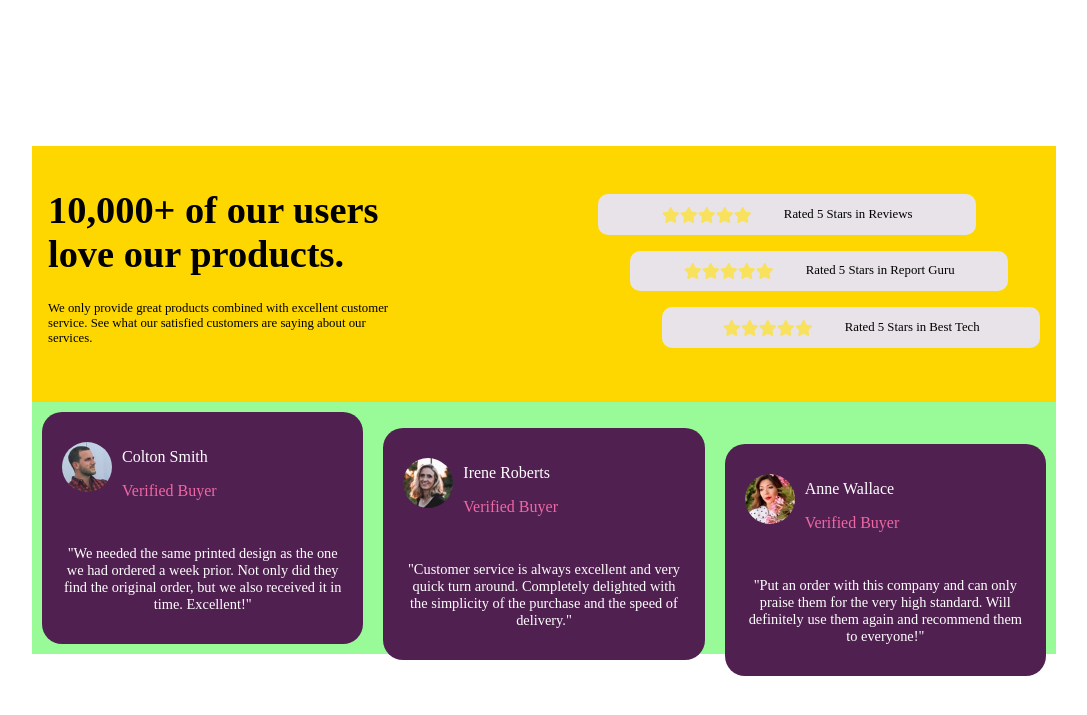
After one commit to Rukhsar-saba/Social, a PHP site: page /index.html in a window 1280 px wide. The commit adds this page. Shown: the top 715 px of the page, without its empty margins (96-1183 px from the left). Run offline with PHP 8.4, Linux system fonts and the light colour scheme; some libraries are stand-ins or nearby versions.

Commit message:
make new html file and css git ststus

```diff
--- /dev/null
+++ b/index.html
@@ -0,0 +1,106 @@
+<!DOCTYPE html>
+<html lang="en">
+  <head>
+    <meta charset="UTF-8" />
+    <meta http-equiv="X-UA-Compatible" content="IE=edge" />
+    <meta name="viewport" content="width=device-width, initial-scale=1.0" />
+    <link rel="icon" type="image/png" href="image/favicon-32x32.png" />
+    <script
+      src="https://kit.fontawesome.com/509889bd2b.js"
+      crossorigin="anonymous"
+    ></script>
+    <link rel="stylesheet" href="style2.css" />
+    <link rel="preconnect" href="https://fonts.gstatic.com" />
+    <link
+      href="https://fonts.googleapis.com/css2?family=Spartan&display=swap"
+      rel="stylesheet"
+    />
+    <title>Social Proof</title>
+  </head>
+  <body>
+    <div class="container">
+      <div class="product">
+        <div class="product-description">
+          <h1>10,000+ of our users love our products.</h1>
+          <p>
+            We only provide great products combined with excellent customer
+            service. See what our satisfied customers are saying about our
+            services.
+          </p>
+        </div>
+        <div class="rating">
+          <div class="reviews">
+            <i class="fas fa-star"></i>
+            <i class="fas fa-star"></i>
+            <i class="fas fa-star"></i>
+            <i class="fas fa-star"></i>
+            <i class="fas fa-star"></i>
+            <p>Rated 5 Stars in Reviews</p>
+          </div>
+
+          <div class="report-guru">
+            <i class="fas fa-star"></i>
+            <i class="fas fa-star"></i>
+            <i class="fas fa-star"></i>
+            <i class="fas fa-star"></i>
+            <i class="fas fa-star"></i>
+            <p>Rated 5 Stars in Report Guru</p>
+          </div>
+
+          <div class="best-tech">
+            <i class="fas fa-star"></i>
+            <i class="fas fa-star"></i>
+            <i class="fas fa-star"></i>
+            <i class="fas fa-star"></i>
+            <i class="fas fa-star"></i>
+            <p>Rated 5 Stars in Best Tech</p>
+          </div>
+        </div>
+      </div>
+      <div class="comment">
+        <div class="comment-section" id="comment1">
+          <div class="comment_box">
+            <img src="image/image-colton.jpg" alt="image-colton" />
+            <div class="commenter_name">
+              <p class="name">Colton Smith</p>
+              <p class="verified_review">Verified Buyer</p>
+            </div>
+          </div>
+          <p class="review-point">
+            "We needed the same printed design as the one we had ordered a week
+            prior. Not only did they find the original order, but we also
+            received it in time. Excellent!"
+          </p>
+        </div>
+        <div class="comment-section" id="comment2">
+          <div class="comment_box">
+            <img src="image/image-irene.jpg" alt="image-irene" />
+            <div class="commenter_name">
+              <p class="name">Irene Roberts</p>
+              <p class="verified_review">Verified Buyer</p>
+            </div>
+          </div>
+          <p class="review-point">
+            "Customer service is always excellent and very quick turn around.
+            Completely delighted with the simplicity of the purchase and the
+            speed of delivery."
+          </p>
+        </div>
+        <div class="comment-section" id="comment3">
+          <div class="comment_box">
+            <img src="image/image-anne.jpg" alt="image-anne" />
+            <div class="commenter_name">
+              <p class="name">Anne Wallace</p>
+              <p class="verified_review">Verified Buyer</p>
+            </div>
+          </div>
+          <p class="review-point">
+            "Put an order with this company and can only praise them for the
+            very high standard. Will definitely use them again and recommend
+            them to everyone!"
+          </p>
+        </div>
+      </div>
+    </div>
+  </body>
+</html>
--- a/style.css
+++ b/style.css
@@ -4,7 +4,6 @@ body {
 .social {
   display: flex;
   flex-direction: column;
-  margin: auto;
   align-items: center;
   justify-content: center;
 }
@@ -12,7 +11,6 @@ body {
   display: flex;
   justify-content: space-evenly;
   align-items: center;
-  justify-content: center;
   width: 70%;
 }
 .product {
--- /dev/null
+++ b/style2.css
@@ -0,0 +1,269 @@
+.body {
+  font-family: "Spartan", sans-serif;
+}
+.container {
+  background-color: orangered;
+  width: 80%;
+  position: fixed;
+  top: 50%;
+  left: 50%;
+  transform: translate(-50%, -50%);
+}
+.product-description h1 {
+  font-size: 2.4rem;
+  font-weight: 700;
+}
+.product-description p {
+  font-size: 0.8rem;
+}
+.product {
+  height: 16rem;
+  display: flex;
+  justify-content: space-between;
+  background-color: gold;
+}
+.product-description {
+  width: 35%;
+  padding: 1rem;
+}
+.rating {
+  width: 40%;
+  padding-top: 2rem;
+}
+.reviews i,
+.report-guru i,
+.best-tech i {
+  color: hsl(51, 92%, 67%);
+  padding-top: 0.8rem;
+}
+.reviews,
+.report-guru,
+.best-tech {
+  background-color: hsl(300, 9%, 90%);
+  border-radius: 10px;
+  margin: 1rem;
+  text-align: center;
+  display: flex;
+  justify-content: center;
+}
+.reviews {
+  position: relative;
+  right: 4rem;
+}
+.report-guru {
+  position: relative;
+  right: 2rem;
+}
+.reviews p,
+.report-guru p,
+.best-tech p {
+  font-size: 0.8rem;
+  padding-left: 2rem;
+}
+.comment {
+  background-color: palegreen;
+  display: flex;
+  justify-content: space-between;
+}
+.comment-section {
+  background-color: hsl(300, 43%, 22%);
+  color: hsl(0, 0%, 100%);
+  border-radius: 20px;
+  padding: 20px;
+  margin: 10px;
+  width: 18rem;
+  height: 12rem;
+  display: inline-block;
+}
+#comment2 {
+  position: relative;
+  top: 1rem;
+}
+#comment3 {
+  position: relative;
+  top: 2rem;
+}
+.comment-section img {
+  border-radius: 50px;
+  width: 50px;
+  height: 50px;
+  margin-right: 10px;
+  margin-top: 10px;
+}
+.comment_box {
+  display: flex;
+  align-content: flex-start;
+}
+.commenter_name {
+  display: inline-block;
+  padding-bottom: 15px;
+}
+.verified_review {
+  color: hsl(333, 80%, 67%);
+}
+.review-point {
+  text-align: center;
+  font-size: 0.9rem;
+}
+/* tab1 Design */
+@media screen and (min-width: 925px) and (max-width: 1069px) {
+  .product h1 {
+    font-size: 2.2rem;
+    font-weight: 700;
+  }
+  .product p {
+    font-size: 0.8rem;
+  }
+  .product-description {
+    width: 46%;
+  }
+  .reviews,
+  .report-guru,
+  .best-tech {
+    padding-left: 0.8rem;
+    padding-right: 0.8rem;
+  }
+  .reviews p,
+  .report-guru p,
+  .best-tech p {
+    font-size: 0.7rem;
+    padding-left: 1rem;
+  }
+  .reviews i,
+  .report-guru i,
+  .best-tech i {
+    padding-top: 0.6rem;
+  }
+  .comment-section {
+    width: 16rem;
+    height: 8rem;
+  }
+  .comment-section img {
+    border-radius: 30px;
+    width: 30px;
+    height: 30px;
+    /* margin-top: 6px; */
+  }
+  .commenter_name {
+    font-size: 0.8rem;
+  }
+  .review-point {
+    text-align: center;
+    font-size: 0.7rem;
+  }
+}
+/* tab2 design */
+@media screen and (min-width: 650px) and (max-width: 924px) {
+  .product h1 {
+    font-size: 2rem;
+    font-weight: 700;
+    background-color: green;
+  }
+  .product p {
+    font-size: 0.7rem;
+    height: auto;
+  }
+  .rating {
+    width: 45%;
+  }
+  .product-description {
+    width: 42%;
+  }
+  .reviews,
+  .report-guru,
+  .best-tech {
+    padding-left: 0.8rem;
+    padding-right: 0.8rem;
+  }
+  .reviews p,
+  .report-guru p,
+  .best-tech p {
+    font-size: 0.6rem;
+    padding-left: 0.5rem;
+  }
+  .reviews i,
+  .report-guru i,
+  .best-tech i {
+    padding-top: 0.6rem;
+  }
+  .comment-section {
+    border-radius: 20px;
+    padding: 10px;
+    margin: 5px;
+    width: 13rem;
+    height: 7rem;
+  }
+  .comment-section img {
+    border-radius: 30px;
+    width: 30px;
+    height: 30px;
+    margin-top: 6px;
+  }
+  .commenter_name {
+    font-size: 0.5rem;
+  }
+  .review-point {
+    font-size: 0.6rem;
+  }
+}
+/* mobile design */
+@media screen and (min-width: 375px) and (max-width: 649px) {
+  .container {
+    width: 70%;
+    height: auto;
+    position: center;
+    top: 80%;
+    left: 50%;
+    transform: translate(-50%, -50%);
+  }
+  .product {
+    flex-direction: column;
+    align-content: center;
+  }
+  .product-description {
+    width: 90%;
+    text-align: center;
+  }
+  .product-description h1 {
+    font-size: 2.2rem;
+    font-weight: 700;
+  }
+  .product-description p {
+    font-size: 0.8rem;
+  }
+  .rating {
+    width: 100%;
+    padding-top: 0.2em;
+  }
+  .reviews {
+    right: 0rem;
+  }
+  .report-guru {
+    right: 0rem;
+  }
+  .reviews,
+  .report-guru,
+  .best-tech {
+    margin: 1rem;
+  }
+  .reviews p,
+  .report-guru p,
+  .best-tech p {
+    padding-left: 1rem;
+  }
+  .comment {
+    position: center;
+    display: block;
+    height: auto;
+    margin-top: 7rem;
+    background-color: orangered;
+  }
+  .comment-section {
+    margin-left: 4.5rem;
+    width: 15rem;
+    height: 9rem;
+  }
+  .review-point {
+    font-size: 0.7rem;
+  }
+}
```
